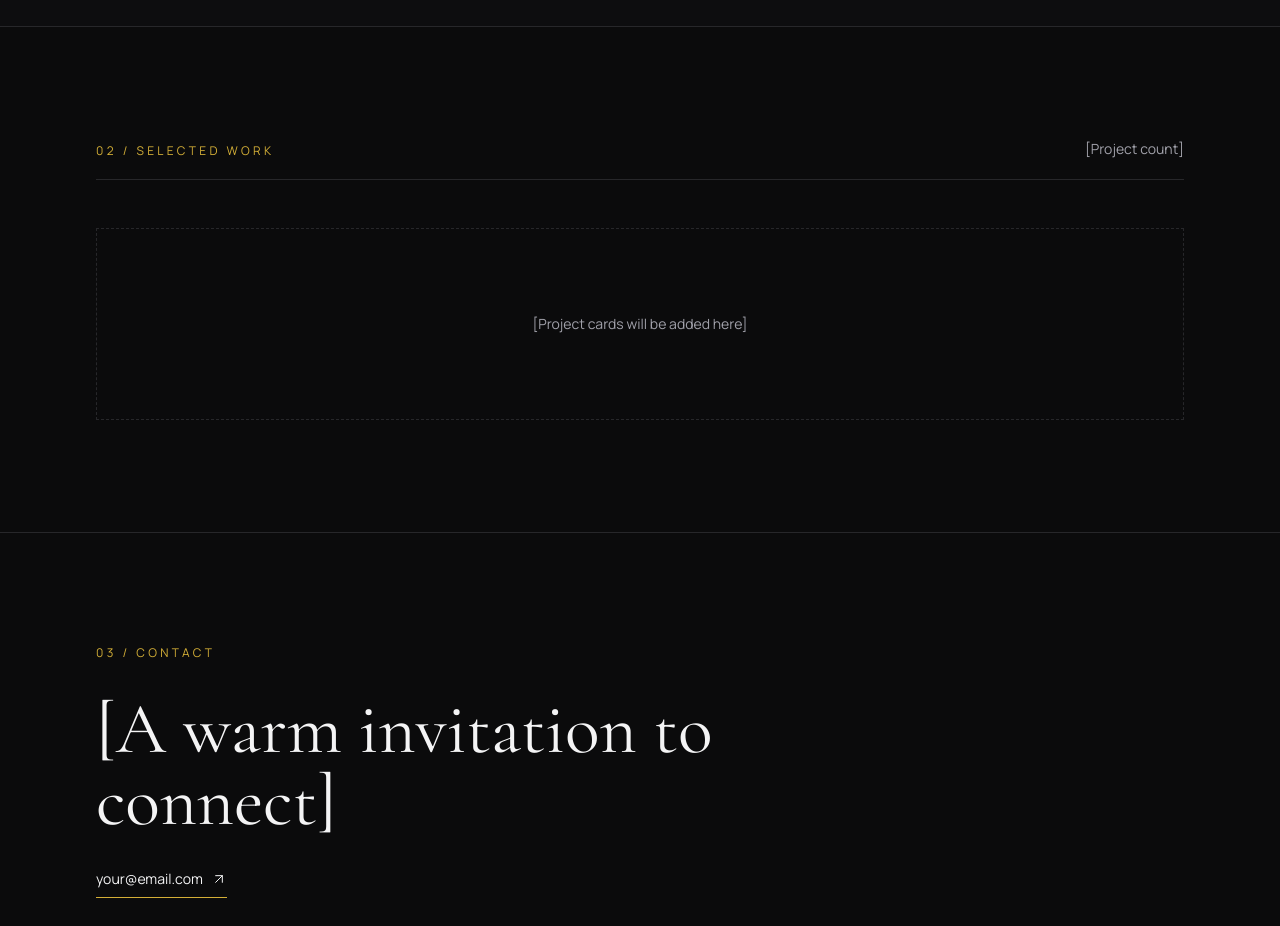
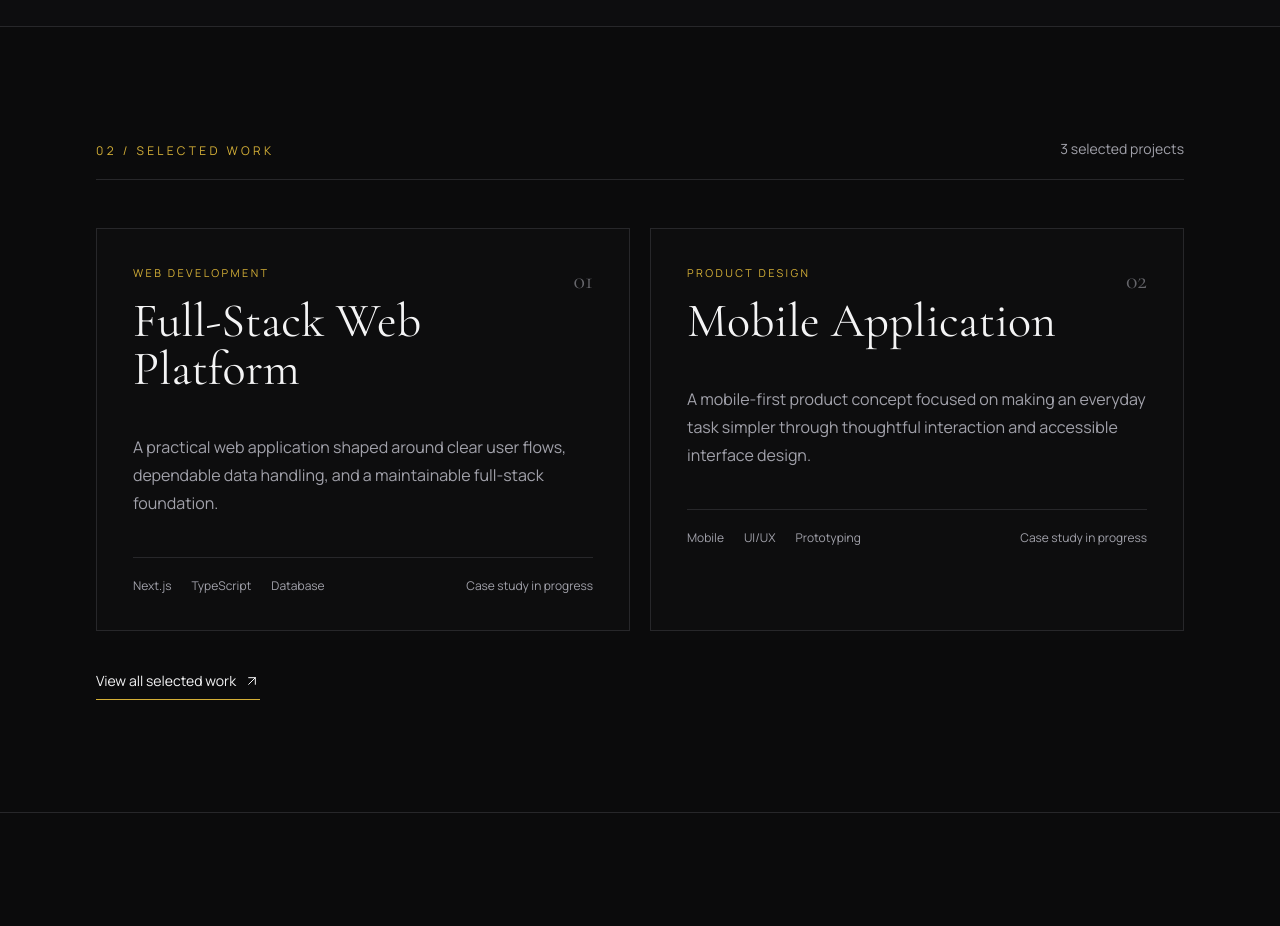
Before and after one commit to francinejace/officialPortfolio, a Next.js app: page / in a window 1280 px wide. Shown: the part 1240-2166 px from the top of the page. Built offline with nearby package versions, Linux system fonts and the light colour scheme.

Commit message:
feat: add responsive projects showcase

```diff
--- a/src/app/page.tsx
+++ b/src/app/page.tsx
@@ -1,5 +1,8 @@
 import { ArrowDown, ArrowUpRight } from "lucide-react";
+import Link from "next/link";
+import { ProjectCard } from "@/components/ProjectCard";
 import { Reveal } from "@/components/Reveal";
+import { projects } from "@/data/projects";
 
 export default function Home() {
   return (
@@ -42,11 +45,26 @@ export default function Home() {
       <section id="work" className="mx-auto w-full max-w-6xl px-6 py-20 lg:px-8 lg:py-28">
         <div className="mb-12 flex items-end justify-between border-b border-line pb-5">
           <p className="text-xs uppercase tracking-[0.28em] text-gold">02 / Selected work</p>
-          <span className="hidden text-sm text-muted sm:block">[Project count]</span>
+          <span className="hidden text-sm text-muted sm:block">{projects.length} selected projects</span>
         </div>
-        <div className="grid min-h-48 place-items-center border border-dashed border-line text-sm text-muted">
-          [Project cards will be added here]
+
+        <div className="grid gap-5 lg:grid-cols-2">
+          {projects.slice(0, 2).map((project, index) => (
+            <ProjectCard key={project.title} project={project} index={index} />
+          ))}
         </div>
+
+        <Link
+          href="/work"
+          className="group mt-10 flex w-fit items-center gap-2 border-b border-gold pb-2 text-sm text-ink transition-colors hover:text-gold-light"
+        >
+          View all selected work
+          <ArrowUpRight
+            size={16}
+            strokeWidth={1.5}
+            className="transition-transform group-hover:-translate-y-0.5 group-hover:translate-x-0.5"
+          />
+        </Link>
       </section>
 
       <section id="contact" className="border-t border-line">
--- a/src/app/work/page.tsx
+++ b/src/app/work/page.tsx
@@ -1,13 +1,26 @@
+import { ProjectCard } from "@/components/ProjectCard";
+import { Reveal } from "@/components/Reveal";
+import { projects } from "@/data/projects";
+
 export default function WorkPage() {
   return (
     <section className="mx-auto min-h-[calc(100vh-9rem)] w-full max-w-6xl px-6 py-20 lg:px-8 lg:py-28">
-      <p className="text-xs uppercase tracking-[0.28em] text-gold">Selected work</p>
-      <div className="mt-16 flex flex-col gap-8 border-b border-line pb-8 sm:flex-row sm:items-end sm:justify-between">
-        <h1 className="font-serif text-6xl leading-[0.95] text-ink sm:text-8xl">[Work archive]</h1>
-        <p className="max-w-xs text-sm leading-6 text-muted">[A concise description of the projects collected here]</p>
-      </div>
-      <div className="mt-10 grid min-h-64 place-items-center border border-dashed border-line text-sm text-muted">
-        [Project grid placeholder]
+      <Reveal>
+        <p className="text-xs uppercase tracking-[0.28em] text-gold">Selected work</p>
+        <div className="mt-14 flex flex-col gap-8 border-b border-line pb-8 sm:flex-row sm:items-end sm:justify-between">
+          <h1 className="font-serif text-6xl leading-[0.95] text-ink sm:text-8xl">Work, considered.</h1>
+          <p className="max-w-sm text-sm leading-6 text-muted">
+            A selection of development and design work grounded in useful systems, clear interfaces, and careful execution.
+          </p>
+        </div>
+      </Reveal>
+
+      <div className="mt-10 grid gap-5 lg:grid-cols-2">
+        {projects.map((project, index) => (
+          <div key={project.title} className={index === 0 ? "lg:col-span-2" : undefined}>
+            <ProjectCard project={project} index={index} />
+          </div>
+        ))}
       </div>
     </section>
   );
--- /dev/null
+++ b/src/components/ProjectCard.tsx
@@ -0,0 +1,78 @@
+"use client";
+
+import { motion } from "framer-motion";
+import { ArrowUpRight } from "lucide-react";
+import type { Project } from "@/data/projects";
+
+type ProjectCardProps = {
+  project: Project;
+  index: number;
+};
+
+export function ProjectCard({ project, index }: ProjectCardProps) {
+  const content = (
+    <>
+      <div className="flex items-start justify-between gap-6">
+        <div>
+          <p className="text-[0.68rem] uppercase tracking-[0.22em] text-gold">
+            {project.category}
+          </p>
+          <h2 className="mt-4 font-serif text-4xl leading-none text-ink sm:text-5xl">
+            {project.title}
+          </h2>
+        </div>
+        <span className="font-serif text-2xl text-muted/60" aria-hidden="true">
+          {String(index + 1).padStart(2, "0")}
+        </span>
+      </div>
+
+      <p className="mt-10 max-w-xl text-sm leading-7 text-muted sm:text-base">
+        {project.description}
+      </p>
+
+      <div className="mt-10 flex flex-wrap items-end justify-between gap-6 border-t border-line pt-5">
+        <ul className="flex flex-wrap gap-x-5 gap-y-2" aria-label="Technologies used">
+          {project.technologies.map((technology) => (
+            <li key={technology} className="text-xs text-muted">
+              {technology}
+            </li>
+          ))}
+        </ul>
+
+        <div className="flex items-center gap-2 text-xs text-muted transition-colors group-hover:text-gold-light">
+          <span>{project.year ?? project.status}</span>
+          {project.href ? <ArrowUpRight size={15} strokeWidth={1.5} /> : null}
+        </div>
+      </div>
+    </>
+  );
+
+  return (
+    <motion.article
+      initial={{ opacity: 0, y: 18 }}
+      whileInView={{ opacity: 1, y: 0 }}
+      viewport={{ once: true, amount: 0.2 }}
+      transition={{ duration: 0.65, delay: index * 0.06, ease: [0.22, 1, 0.36, 1] }}
+      whileHover={{ y: -4 }}
+      className="group relative overflow-hidden border border-line bg-obsidian-soft/40 p-7 transition-colors duration-300 hover:border-gold/50 sm:p-9"
+    >
+      <div
+        className="pointer-events-none absolute inset-x-0 top-0 h-px origin-left scale-x-0 bg-gold transition-transform duration-500 group-hover:scale-x-100"
+        aria-hidden="true"
+      />
+      {project.href ? (
+        <a
+          href={project.href}
+          target="_blank"
+          rel="noreferrer"
+          aria-label={`${project.linkLabel ?? "View project"}: ${project.title}`}
+          className="block focus-visible:outline-none focus-visible:ring-1 focus-visible:ring-gold"
+        >
+          {content}
+        </a>
+      ) : (
+        content
+      )}
+    </motion.article>
+  );
+}
--- /dev/null
+++ b/src/data/projects.ts
@@ -0,0 +1,38 @@
+export type Project = {
+  title: string;
+  description: string;
+  technologies: string[];
+  category: string;
+  year?: string;
+  status?: string;
+  href?: string;
+  linkLabel?: string;
+};
+
+// These entries are intentionally link-free until the final project details are approved.
+export const projects: Project[] = [
+  {
+    title: "Full-Stack Web Platform",
+    description:
+      "A practical web application shaped around clear user flows, dependable data handling, and a maintainable full-stack foundation.",
+    technologies: ["Next.js", "TypeScript", "Database"],
+    category: "Web Development",
+    status: "Case study in progress",
+  },
+  {
+    title: "Mobile Application",
+    description:
+      "A mobile-first product concept focused on making an everyday task simpler through thoughtful interaction and accessible interface design.",
+    technologies: ["Mobile", "UI/UX", "Prototyping"],
+    category: "Product Design",
+    status: "Case study in progress",
+  },
+  {
+    title: "Systems Design Project",
+    description:
+      "An end-to-end systems project translating operational requirements into a clear, usable, and well-documented digital workflow.",
+    technologies: ["Systems Analysis", "Research", "Project Management"],
+    category: "Systems Analysis",
+    status: "Case study in progress",
+  },
+];
```
